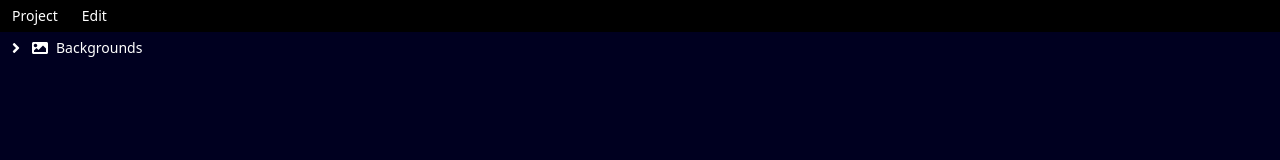
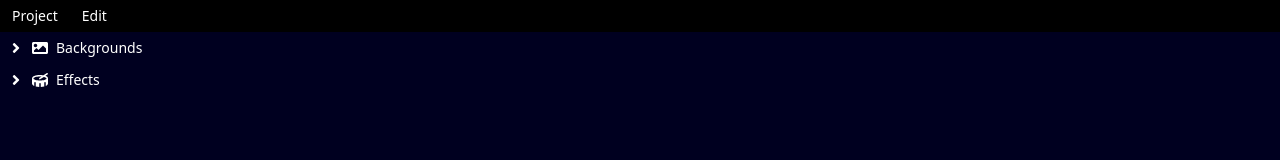
Before and after one commit to Sonolus/studio, a Vue app: page / in a window 1280 px wide. Shown: the top 160 px of the page. Built offline with nearby package versions, Linux system fonts and the light colour scheme; what @zip.js/zip.js would draw is missing.

Commit message:
Added partial effect features to project and explorer

```diff
--- a/src/components/ProjectExplorer.vue
+++ b/src/components/ProjectExplorer.vue
@@ -4,9 +4,11 @@ import { computed, markRaw, reactive, watchEffect } from 'vue'
 import { useModals } from '../composables/modal'
 import { useState } from '../composables/state'
 import { newBackground } from '../core/background'
+import { newEffect } from '../core/effect'
 import { ProjectItemTypeOf } from '../core/project'
 import IconAngleDown from '../icons/angle-down-solid.svg?component'
 import IconAngleRight from '../icons/angle-right-solid.svg?component'
+import IconDrum from '../icons/drum-solid.svg?component'
 import IconImage from '../icons/image-solid.svg?component'
 import IconPlus from '../icons/plus-solid.svg?component'
 import IconTrash from '../icons/trash-alt-solid.svg?component'
@@ -101,6 +103,29 @@ const tree = computed(() => {
         })
     }
 
+    items.push({
+        level: 0,
+        path: ['effects'],
+        hasChildren: true,
+        icon: IconDrum,
+        title: 'Effects',
+        onNew: () =>
+            onNew('effects', 'New Effect', 'Enter effect name...', newEffect()),
+        onDelete: () => onDeleteAll('effects'),
+    })
+    if (isOpened(['effects'])) {
+        project.value.effects.forEach((effect, name) => {
+            items.push({
+                level: 1,
+                path: ['effects', name],
+                hasChildren: false,
+                icon: effect.thumbnail,
+                title: name,
+                onDelete: () => onDelete('effects', name),
+            })
+        })
+    }
+
     return items
 })
 
@@ -137,7 +162,7 @@ async function onNew<T>(
     )?.trim()
     if (!name) return
 
-    const items = new Map(project.value[type])
+    const items = new Map(project.value[type] as never)
     items.set(name, value as never)
 
     push({
@@ -160,7 +185,7 @@ function onDeleteAll<T>(type: ProjectItemTypeOf<T>) {
 }
 
 function onDelete<T>(type: ProjectItemTypeOf<T>, name: string) {
-    const items = new Map(project.value[type])
+    const items = new Map(project.value[type] as never)
     items.delete(name)
 
     push({
--- a/src/composables/view.ts
+++ b/src/composables/view.ts
@@ -40,7 +40,7 @@ export function useView<T>(props: { data: T }, type: ProjectItemTypeOf<T>) {
             newProps
         )
 
-        const items = new Map(project.value[type])
+        const items = new Map(project.value[type] as never)
         items.set(view.value[1], newProps.data)
 
         push(
--- /dev/null
+++ b/src/core/effect.ts
@@ -0,0 +1,23 @@
+export type Effect = {
+    version: 2
+    title: string
+    subtitle: string
+    author: string
+    description: string
+    thumbnail: string
+}
+
+export function newEffect(): Effect {
+    return {
+        version: 2,
+        title: '',
+        subtitle: '',
+        author: '',
+        description: '',
+        thumbnail: '',
+    }
+}
+
+export function addEffectToWhitelist(effect: Effect, whitelist: Set<string>) {
+    whitelist.add(effect.thumbnail)
+}
--- a/src/core/project.ts
+++ b/src/core/project.ts
@@ -5,6 +5,7 @@ import {
     Background,
     packBackground,
 } from './background'
+import { addEffectToWhitelist, Effect } from './effect'
 
 zip.configure({
     useWebWorkers: false,
@@ -13,6 +14,7 @@ zip.configure({
 export type Project = {
     view: string[]
     backgrounds: Map<string, Background>
+    effects: Map<string, Effect>
 }
 
 export type ProjectItemTypeOf<T> = {
@@ -23,6 +25,7 @@ export function newProject(): Project {
     return {
         view: [],
         backgrounds: new Map(),
+        effects: new Map(),
     }
 }
 
@@ -33,6 +36,7 @@ export function addProjectToWhitelist(
     project.backgrounds.forEach((background) =>
         addBackgroundToWhitelist(background, whitelist)
     )
+    project.effects.forEach((effect) => addEffectToWhitelist(effect, whitelist))
 }
 
 export type PackProcess = {
```
Also changed, not shown: src/icons/drum-solid.svg (added).
